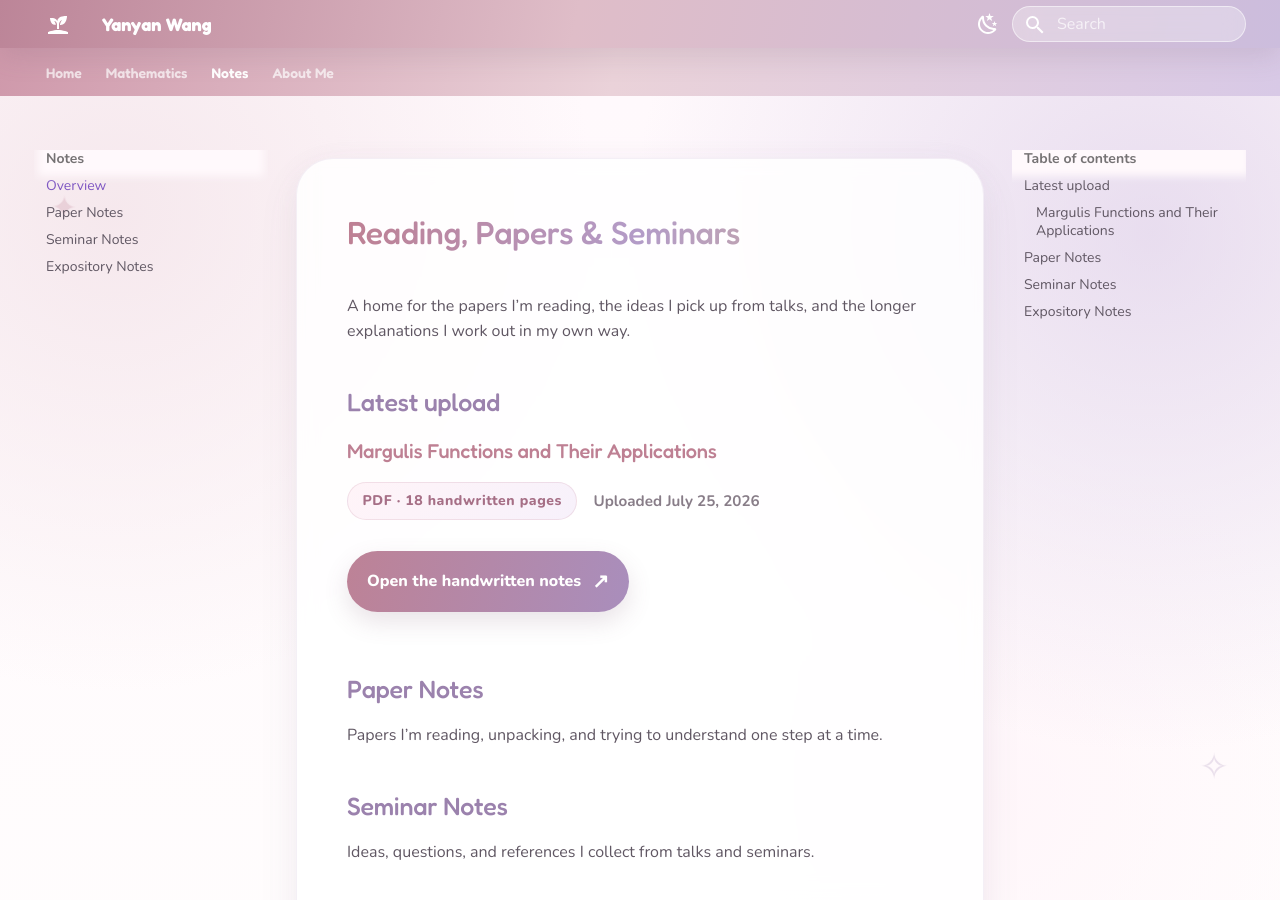
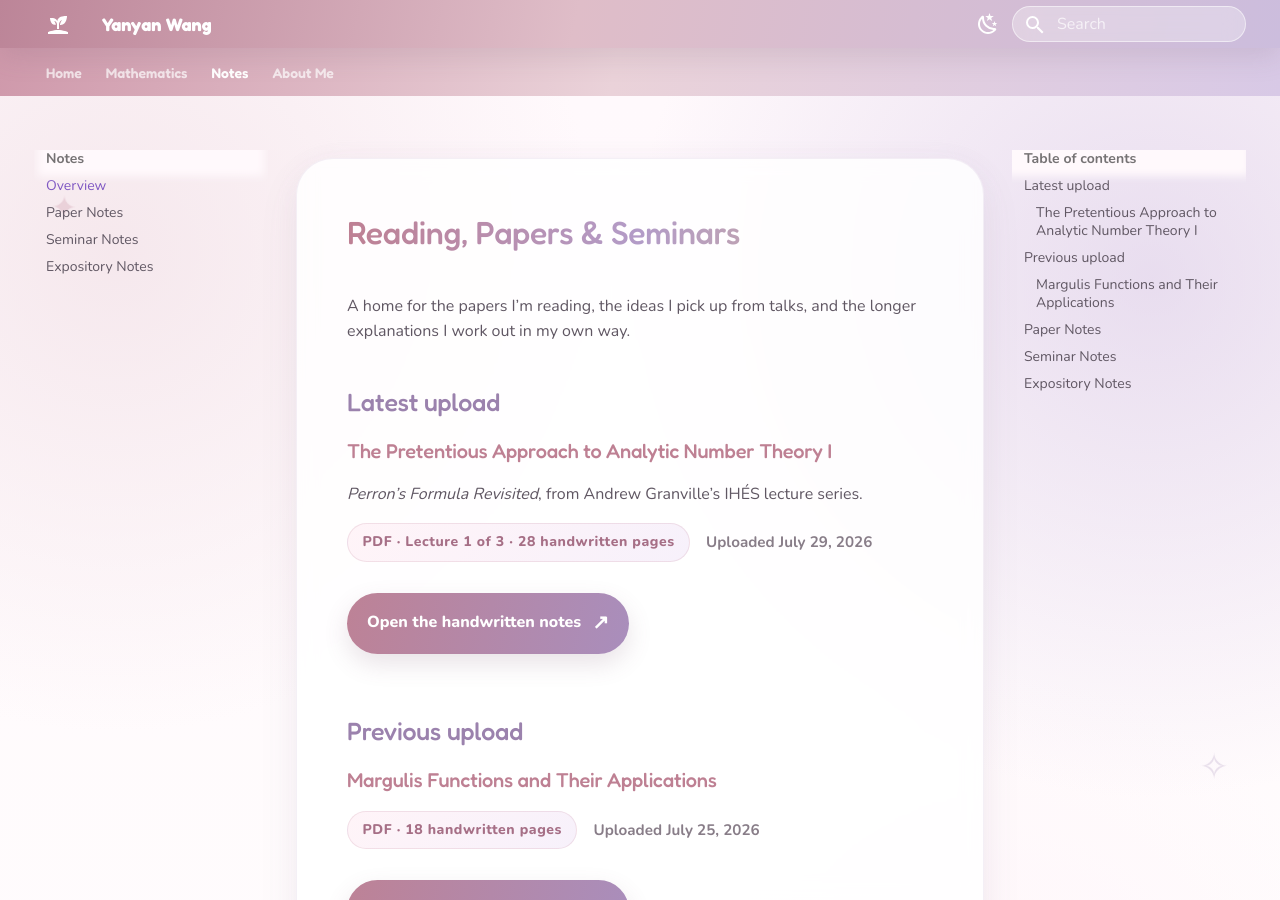
Before and after one commit to yanyanwang-math/yanyanwang-math.github.io, an MkDocs documentation site: the page built from docs/papers/index.md, in a window 1280 px wide and 900 px high. Built offline with MkDocs 1.6.1 and Material for MkDocs 9.7.7, drawn with Linux system fonts in a browser that asks for light colours.

Commit message:
Add files via upload

```diff
--- a/docs/papers/index.md
+++ b/docs/papers/index.md
@@ -3,6 +3,23 @@
 A home for the papers I’m reading, the ideas I pick up from talks, and the longer explanations I work out in my own way.
 
 ## Latest upload
+
+### The Pretentious Approach to Analytic Number Theory I
+
+*Perron’s Formula Revisited*, from Andrew Granville’s IHÉS lecture series.
+
+<div class="note-upload-meta">
+  <span class="note-upload-badge">PDF · Lecture 1 of 3 · 28 handwritten pages</span>
+  <span class="note-upload-date">Uploaded July 29, 2026</span>
+</div>
+
+<a class="note-download-button"
+   href="../assets/notes/ihes-summer-school-2014/granville-pretentious-approach-i-perrons-formula-revisited.pdf"
+   target="_blank" rel="noopener">
+  Open the handwritten notes <span>↗</span>
+</a>
+
+## Previous upload
 
 ### Margulis Functions and Their Applications
 
```
